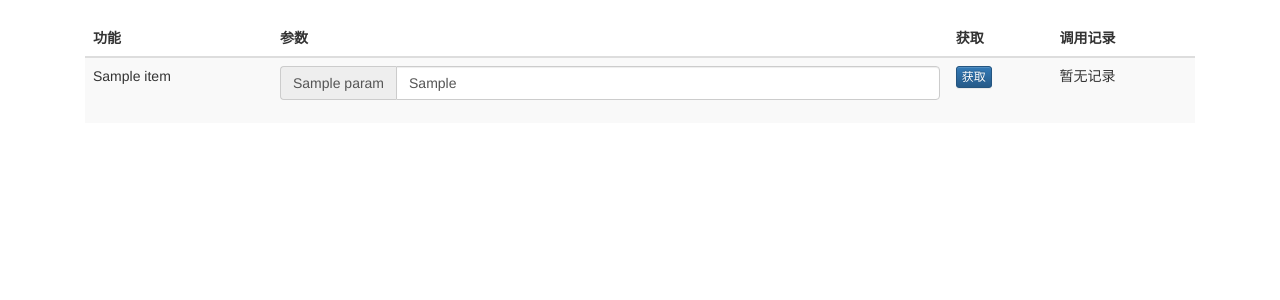
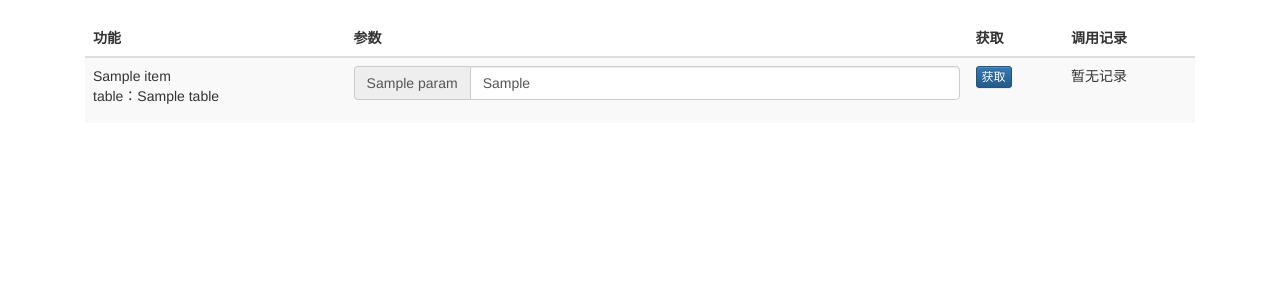
Before and after one commit to DannyLee1991/ai_qi, a Flask app: template web/flaskr/templates/getdata.html in a window 1280 px wide. Shown: the part 57-357 px from the top of the page. Run offline with Flask 2, Linux system fonts and the light colour scheme; the template is opened without the code that fills it: most values are stand-ins (such as "Sample title", 1, 10 or a date in 2020); some libraries are stand-ins or nearby versions.

Commit message:
update: 获取数据添加表名信息

```diff
--- a/web/flaskr/templates/getdata.html
+++ b/web/flaskr/templates/getdata.html
@@ -17,7 +17,7 @@
 <script type="text/javascript" src="{{ url_for('static', filename='js/typeahead.js') }}"></script>
 
 <div class="container-fluid">
-    <table class="table table-striped">
+    <table class="table table-striped col-md-7">
         <thead>
         <tr>
             <th>
@@ -41,6 +41,8 @@
             <form action="/fs_data" method="post">
                 <td>
                     {{item.name}}
+                    <br/>
+                    table：{{item.table.table}}
                 </td>
                 <td>
                     <input name="id" value="{{item.id}}" hidden/>
```
